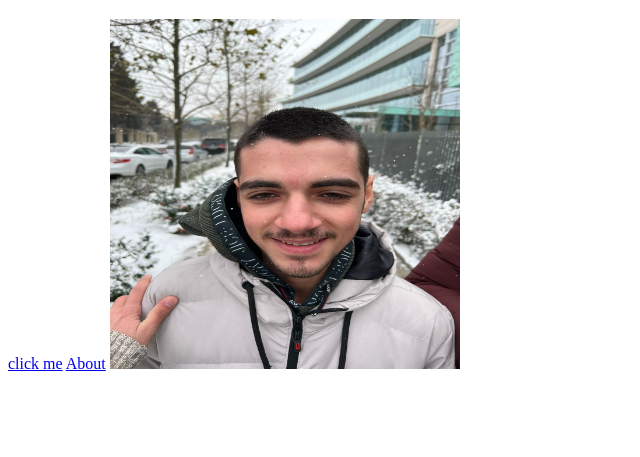
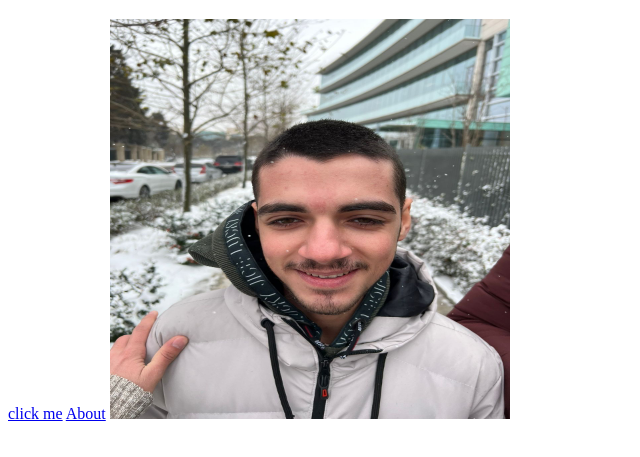
Before and after one commit to Mahammadali12/git_test, a plain HTML site: page odin-links-and-images/index.html in a window 1280 px wide. Shown: the part 61-518 px from the top of the page, without its empty margins (0-640 px from the left). Drawn offline with Linux system fonts and the light colour scheme.

Commit message:
Add index.html

```diff
--- a/odin-links-and-images/index.html
+++ b/odin-links-and-images/index.html
@@ -8,6 +8,6 @@
         <h1>Homepage</h1>
         <a href="https://www.theodinproject.com/about" target="_blank" rel="noopener noreferrer">click me</a>
         <a href="pages/about.html" target="_blank">About</a>
-        <img src="images/dog.jpeg" alt="oglan" height="350" width="350">
+        <img src="images/dog.jpeg" alt="oglan" height="400" width="400">
     </body>
 </html>
```
